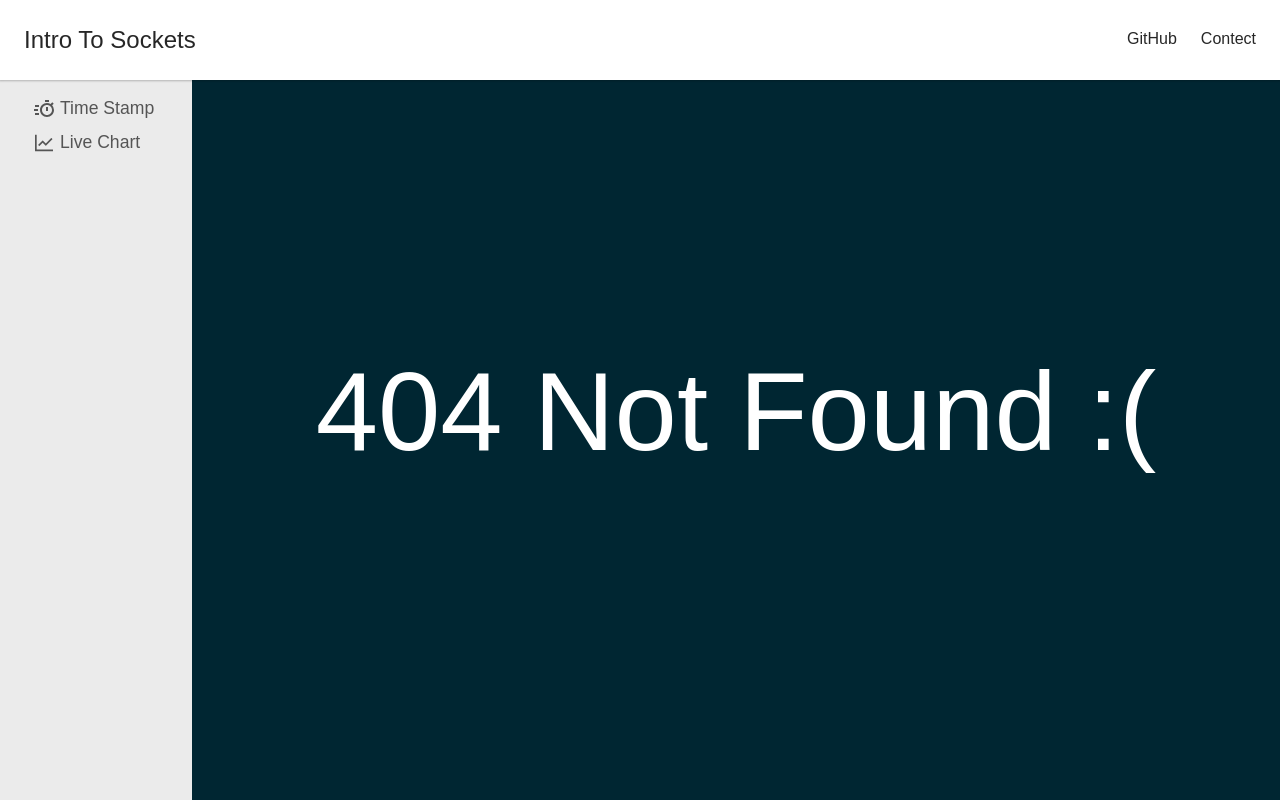
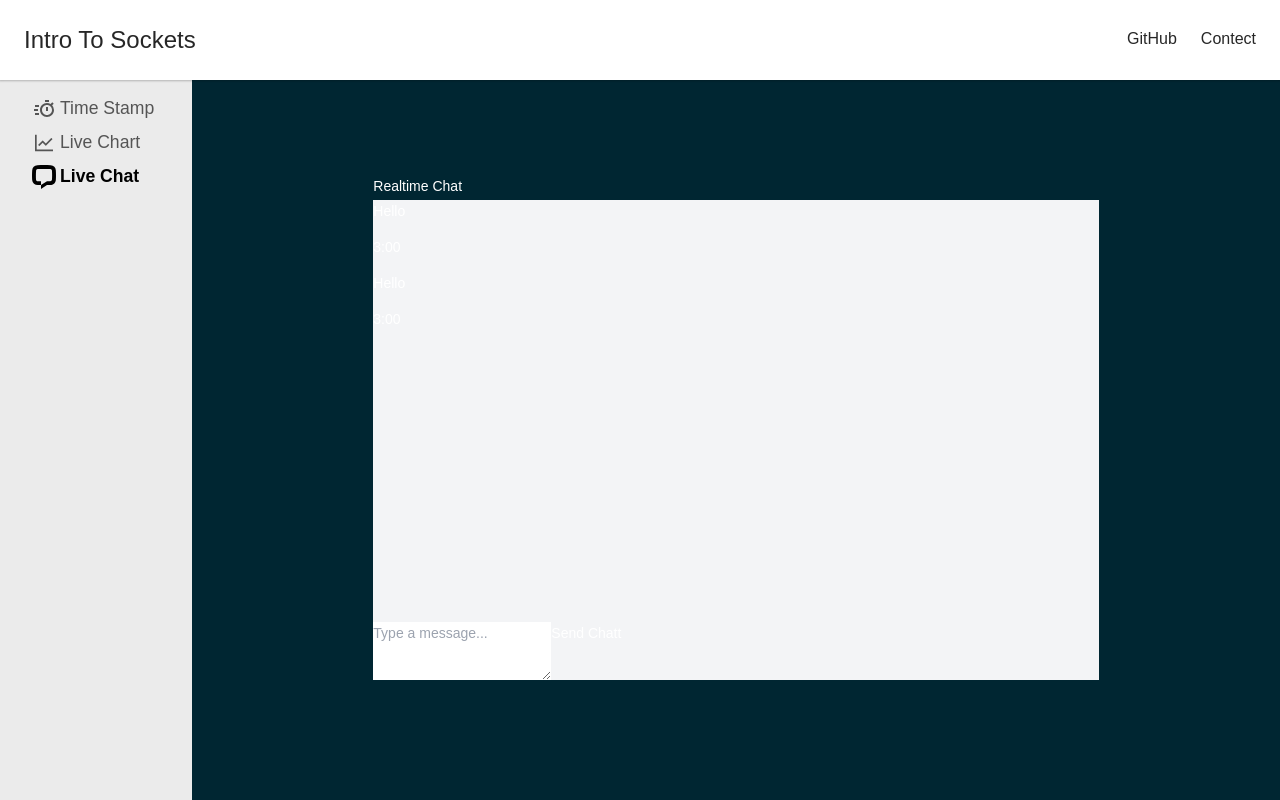
Before and after one commit to munsif12/intro-to-sockets, a React (Create React App) app in the folder client/: page /realtime-chat in a window 1280 px wide. Before the commit this address had no page. Built offline with nearby package versions, Linux system fonts and the light colour scheme.

Commit message:
new-page-realtime-chatapp

```diff
--- a/client/src/App.js
+++ b/client/src/App.js
@@ -3,6 +3,7 @@ import Layout from './layout'
 import TimeStamp from "./pages/TimeStamp";
 import { BrowserRouter, Routes, Route } from 'react-router-dom';
 import LiveChart from "./pages/LiveChart";
+import RealtimeChat from "./pages/RealtimeChat";
 function App() {
 
   // console.log(selectedDays.map(val => obj[val]?.weight));    -----------> What will be the output of this code! <-------------
@@ -20,11 +21,16 @@ function App() {
             <LiveChart />
           </Layout >}
           />
+          <Route exact path='/realtime-chat' element={<Layout >
+            <RealtimeChat />
+          </Layout >}
+          />
           <Route exact path='*' element={<Layout >
             <div className="notFound h-[100%] flex justify-center items-center">
               <h1 className="text-white text-[7rem]">404 Not Found :( </h1>
             </div>
-          </Layout >}
+          </Layout >
+          }
           />
         </Routes>
       </BrowserRouter>
--- a/client/src/components/Sidebar.js
+++ b/client/src/components/Sidebar.js
@@ -1,7 +1,9 @@
-import { useEffect, useRef, useState } from 'react';
+import { useEffect, useState } from 'react';
 import { Link, useLocation } from 'react-router-dom';
 import { BiTimer } from 'react-icons/bi';
+
 import { AiOutlineLineChart } from "react-icons/ai";
+import { SiLivechat } from "react-icons/si";
 
 const sidebarNavItems = [
     {
@@ -15,6 +17,12 @@ const sidebarNavItems = [
         to: '/livechart',
         icon: <AiOutlineLineChart />,
         section: 'livechart'
+    },
+    {
+        display: 'Live Chat',
+        to: '/realtime-chat',
+        icon: <SiLivechat />,
+        section: 'realtime-chat'
     },
 ]
 
--- a/client/src/pages/LiveChart.js
+++ b/client/src/pages/LiveChart.js
@@ -11,7 +11,7 @@ function LiveChart() {
     const [XY, setXY] = useState({ X: [49], Y: [63] });
 
     //chart options and series
-    const RealTIme = {
+    const RealTImeSeriesAndOptions = {
         series: [{
             name: "Live Chart",
             data: XY.X
@@ -105,8 +105,8 @@ function LiveChart() {
     return (
         <div className='LiveChart bg-white text-slate-50 h-full  flex justify-center items-center flex-col' >
             <Chart
-                options={RealTIme.options}
-                series={RealTIme.series}
+                options={RealTImeSeriesAndOptions.options}
+                series={RealTImeSeriesAndOptions.series}
                 type="area"
                 width='800'
             />
--- /dev/null
+++ b/client/src/pages/RealtimeChat.js
@@ -0,0 +1,45 @@
+import React from 'react'
+
+function RealtimeChat() {
+    return (
+        <div className='realtimeChat h-full flex justify-center items-center text-white'>
+            <div className="chat-container relative w-2/3 h-2/3 bg-gray-100">
+                <div className="chat-header absolute top-[-25px] left-0">
+                    <div className="chat-header-title ">
+                        <h1 className='text-white'>Realtime Chat</h1>
+                    </div>
+                </div>
+                <div className="chat-body">
+                    <div className="message-container">
+                        <div className="message">
+                            <div className="message-text">
+                                <p>Hello</p>
+                            </div>
+                            <div className="message-time">
+                                <p>3:00</p>
+                            </div>
+                        </div>
+                        <div className="message">
+                            <div className="message-text">
+                                <p>Hello</p>
+                            </div>
+                            <div className="message-time">
+                                <p>3:00</p>
+                            </div>
+                        </div>
+                    </div>
+                </div>
+                <div className="chat-footer flex absolute bottom-0 left-0 w-full h-[12%]">
+                    <textarea placeholder="Type a message..." className="chat-textarea" />
+                    <div className="chat-footer-buttons ">
+                        <button className="chat-send-button">
+                            <p>Send Chatt</p>
+                        </button>
+                    </div>
+                </div>
+            </div>
+        </div>
+    )
+}
+
+export default RealtimeChat
```
